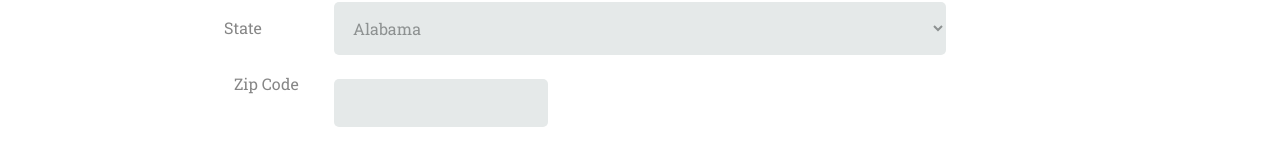
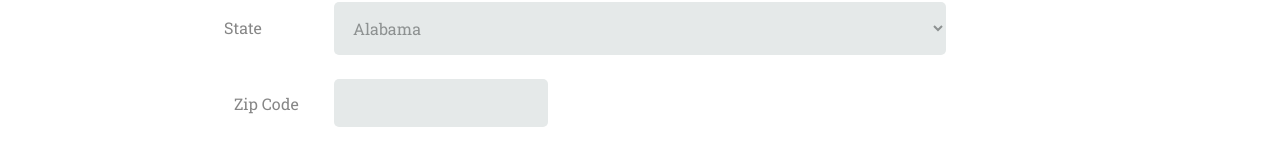
Before and after one commit to Hagop420/TTH-FED-proj-3-pt-1, a plain HTML site: page html/index.html in a window 1280 px wide. Shown: the part 771-935 px from the top of the page. Drawn offline with nearby package versions, Linux system fonts and the light colour scheme; a web font is replaced by a local one.

Commit message:
finished TTH-FED-proj-3-pt-1

```diff
--- a/css/styles.css
+++ b/css/styles.css
@@ -93,6 +93,7 @@ input[id=zip]:focus{
    border: solid 5px rgb(37, 99, 122);
    padding:13px;
     outline:none; box-shadow:none;
+
 
 
 }
@@ -388,6 +389,11 @@ textarea.T_A{
    margin-top: 65px;
 }
 
+label[for$=zip]{
+   position: relative;
+   top:40px
+}
+
 
 .bottom{
    display: block;
```
